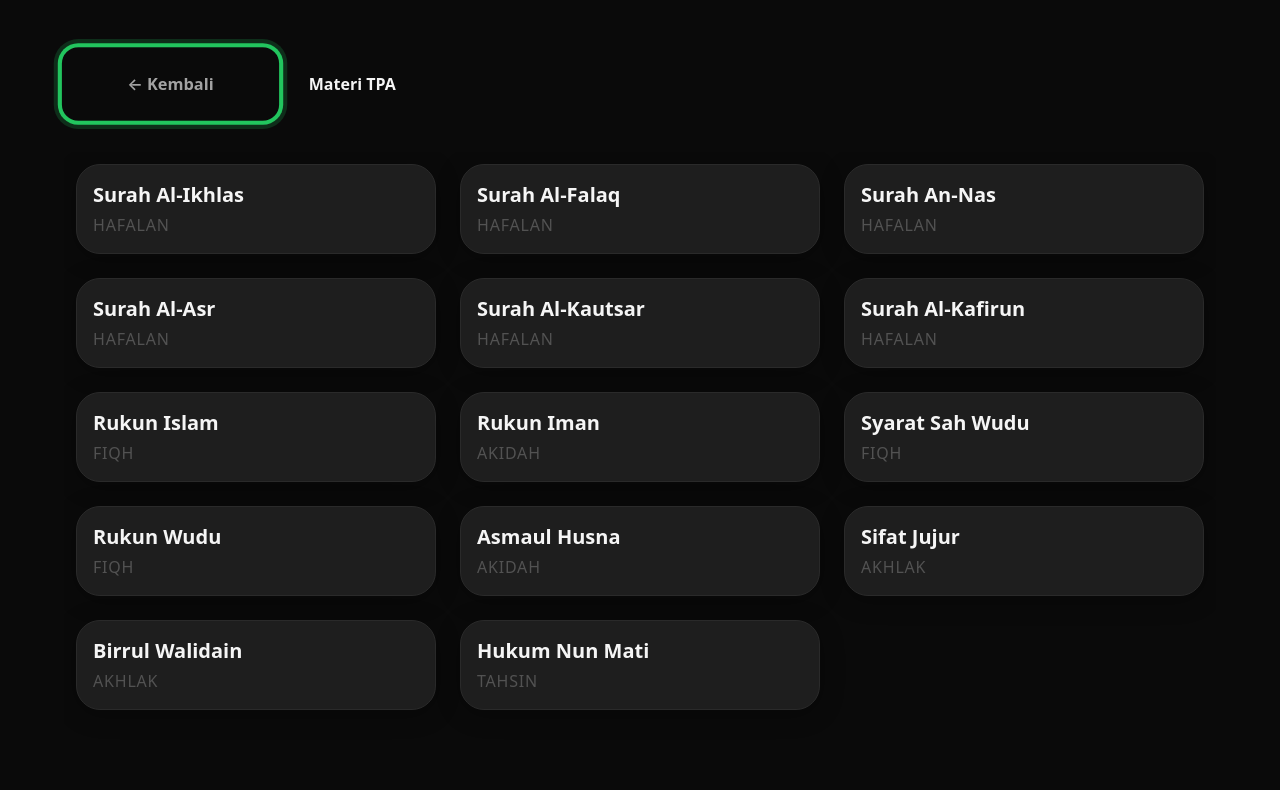
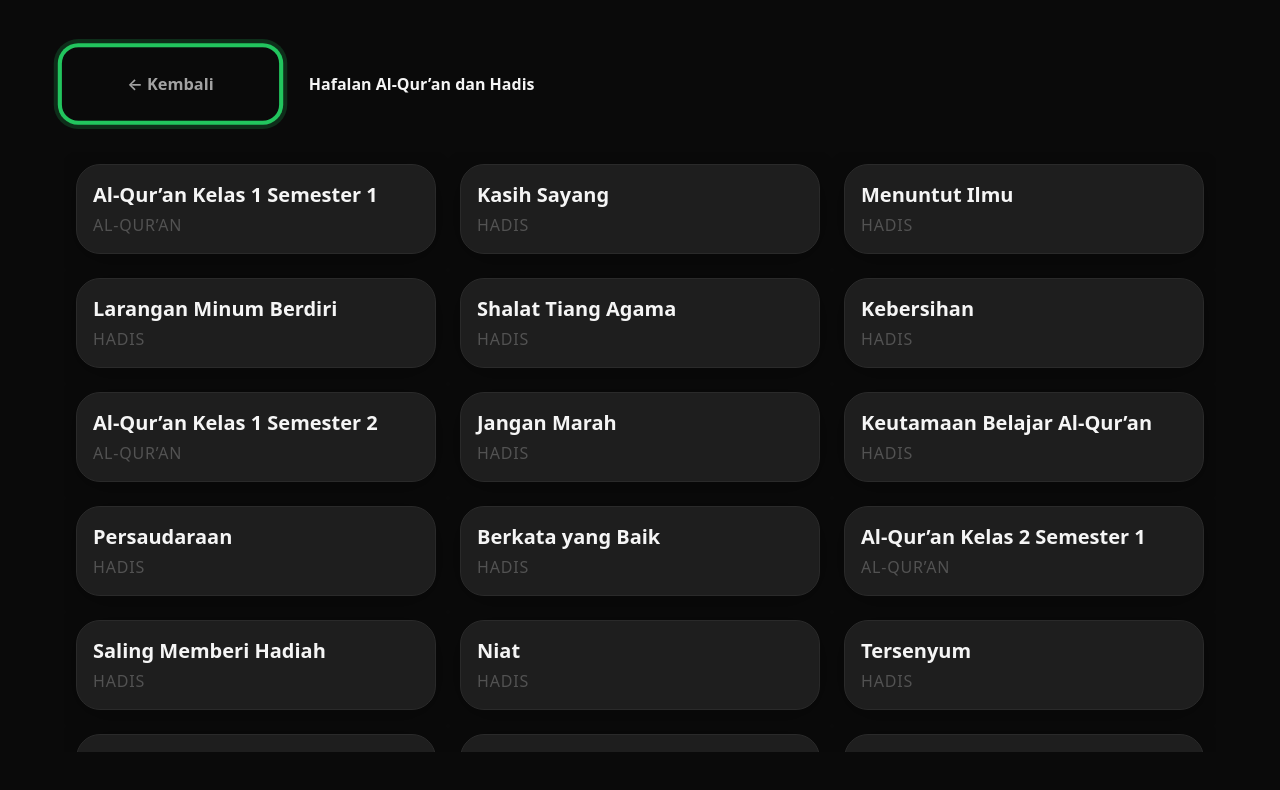
Before and after one commit to xebec51/al-kautsar-tpa, a React (Vite) app: page /material in a window 1280 px wide. Shown: the top 790 px of the page. Built offline with nearby package versions, Linux system fonts and the light colour scheme.

Commit message:
Update prayer, dua, and memorization content

```diff
--- a/src/features/admin/pages/AdminPage.tsx
+++ b/src/features/admin/pages/AdminPage.tsx
@@ -91,9 +91,7 @@
   const [form, setForm] = useState<PrayerForm>(emptyPrayer)
   const [errors, setErrors] = useState<Partial<PrayerForm>>({})
 
-  const filtered = prayers.filter((p) =>
-    p.title.toLowerCase().includes(search.toLowerCase())
-  )
+  const filtered = prayers.filter((p) => p.title.toLowerCase().includes(search.toLowerCase()))
 
   function validate(): boolean {
     const e: Partial<PrayerForm> = {}
@@ -297,6 +295,10 @@
   'kendaraan',
   'masjid',
   'ibadah',
+  'belajar',
+  'keluarga',
+  'pakaian',
+  'kesehatan',
 ]
 
 const DUA_CATEGORY_LABELS: Record<DuaCategory, string> = {
@@ -307,6 +309,10 @@
   kendaraan: 'Kendaraan',
   masjid: 'Masjid',
   ibadah: 'Ibadah',
+  belajar: 'Belajar',
+  keluarga: 'Keluarga',
+  pakaian: 'Pakaian',
+  kesehatan: 'Kesehatan',
 }
 
 type DuaForm = Omit<Dua, 'id'>
@@ -541,21 +547,18 @@
 
 // ─── Material tab ─────────────────────────────────────────────────────────────
 
-const MATERIAL_CATEGORIES: MaterialCategory[] = ['hafalan', 'fiqh', 'akidah', 'akhlak', 'tahsin']
+const MATERIAL_CATEGORIES: MaterialCategory[] = ['quran', 'hadis']
 
 const MATERIAL_CATEGORY_LABELS: Record<MaterialCategory, string> = {
-  hafalan: 'Hafalan',
-  fiqh: 'Fiqh',
-  akidah: 'Akidah',
-  akhlak: 'Akhlak',
-  tahsin: 'Tahsin',
+  quran: 'Al-Qur’an',
+  hadis: 'Hadis',
 }
 
 type MaterialForm = Omit<TpaMaterial, 'id'>
 
 const emptyMaterial: MaterialForm = {
   title: '',
-  category: 'hafalan',
+  category: 'quran',
   arabicText: '',
   latinText: '',
   translation: '',
@@ -654,9 +657,7 @@
         />
         <select
           value={categoryFilter}
-          onChange={(e) =>
-            setCategoryFilter(e.target.value as MaterialCategory | '')
-          }
+          onChange={(e) => setCategoryFilter(e.target.value as MaterialCategory | '')}
           className={selectCls + ' w-36'}
         >
           <option value="">Semua Kategori</option>
@@ -698,9 +699,7 @@
               <select
                 className={selectCls}
                 value={form.category}
-                onChange={(e) =>
-                  setForm({ ...form, category: e.target.value as MaterialCategory })
-                }
+                onChange={(e) => setForm({ ...form, category: e.target.value as MaterialCategory })}
               >
                 {MATERIAL_CATEGORIES.map((c) => (
                   <option key={c} value={c}>
@@ -711,8 +710,8 @@
             </Field>
           </div>
           <p className="text-xs text-neutral-500">
-            Isi Teks Arab untuk materi hafalan surah/doa. Isi Konten Teks untuk materi fiqh,
-            akidah, atau akhlak.
+            Isi Teks Arab untuk hafalan hadis. Isi Konten Teks untuk daftar target hafalan
+            Al-Qur’an.
           </p>
           <Field label="Teks Arab (opsional)">
             <textarea
@@ -819,7 +818,7 @@
 const TAB_LABELS: Record<Tab, string> = {
   prayers: 'Bacaan Shalat',
   duas: 'Doa Harian',
-  materials: 'Materi TPA',
+  materials: 'Hafalan Al-Qur’an dan Hadis',
 }
 
 export function AdminPage() {
@@ -828,9 +827,7 @@
   const [prayers, setPrayers] = useState<Prayer[]>(() =>
     loadStored<Prayer>('admin:prayers', defaultPrayers as Prayer[])
   )
-  const [duas, setDuas] = useState<Dua[]>(() =>
-    loadStored<Dua>('admin:duas', defaultDuas as Dua[])
-  )
+  const [duas, setDuas] = useState<Dua[]>(() => loadStored<Dua>('admin:duas', defaultDuas as Dua[]))
   const [materials, setMaterials] = useState<TpaMaterial[]>(() =>
     loadStored<TpaMaterial>('admin:materials', defaultMaterials as TpaMaterial[])
   )
@@ -868,9 +865,7 @@
         <div className="flex items-center justify-between mb-8">
           <div>
             <h1 className="text-xl font-bold">Admin Dashboard</h1>
-            <p className="text-xs text-neutral-500 mt-1">
-              Al-Kautsar TPA — Manajemen Konten
-            </p>
+            <p className="text-xs text-neutral-500 mt-1">Al-Kautsar TPA — Manajemen Konten</p>
           </div>
           <button
             onClick={handleReset}
@@ -899,12 +894,8 @@
         </div>
 
         {/* Tab content */}
-        {activeTab === 'prayers' && (
-          <PrayerTab prayers={prayers} onChange={handlePrayersChange} />
-        )}
-        {activeTab === 'duas' && (
-          <DuaTab duas={duas} onChange={handleDuasChange} />
-        )}
+        {activeTab === 'prayers' && <PrayerTab prayers={prayers} onChange={handlePrayersChange} />}
+        {activeTab === 'duas' && <DuaTab duas={duas} onChange={handleDuasChange} />}
         {activeTab === 'materials' && (
           <MaterialTab materials={materials} onChange={handleMaterialsChange} />
         )}
--- a/src/features/tpa/data/materials.json
+++ b/src/features/tpa/data/materials.json
@@ -1,98 +1,199 @@
 [
   {
-    "id": "al-ikhlas",
-    "title": "Surah Al-Ikhlas",
-    "category": "hafalan",
-    "arabicText": "قُلْ هُوَ اللَّهُ أَحَدٌ ۝ اللَّهُ الصَّمَدُ ۝ لَمْ يَلِدْ وَلَمْ يُولَدْ ۝ وَلَمْ يَكُن لَّهُ كُفُوًا أَحَدٌ",
-    "latinText": "Qul huwallaahu ahad. Allaahush shamad. Lam yalid wa lam yuulad. Wa lam yakul lahuu kufuwan ahad.",
-    "translation": "Katakanlah: Dialah Allah, Yang Maha Esa. Allah adalah Tuhan tempat bergantung segala sesuatu. Dia tidak beranak dan tidak pula diperanakkan. Dan tidak ada seorang pun yang setara dengan Dia."
+    "id": "quran-kelas-1-semester-1",
+    "title": "Al-Qur’an Kelas 1 Semester 1",
+    "category": "quran",
+    "content": "Target hafalan:\n\n1. An-Nas\n2. Al-Falaq\n3. Al-Ikhlas\n4. Al-Lahab\n5. An-Nasr\n6. Al-Kafirun\n7. Al-Kautsar"
   },
   {
-    "id": "al-falaq",
-    "title": "Surah Al-Falaq",
-    "category": "hafalan",
-    "arabicText": "قُلْ أَعُوذُ بِرَبِّ الْفَلَقِ ۝ مِن شَرِّ مَا خَلَقَ ۝ وَمِن شَرِّ غَاسِقٍ إِذَا وَقَبَ ۝ وَمِن شَرِّ النَّفَّاثَاتِ فِي الْعُقَدِ ۝ وَمِن شَرِّ حَاسِدٍ إِذَا حَسَدَ",
-    "latinText": "Qul a'uudzu birobbil falaq. Min syarri maa kholaq. Wa min syarri ghoosiqin idzaa waqob. Wa min syarrin naffaatsaati fil 'uqod. Wa min syarri haasidin idzaa hasad.",
-    "translation": "Katakanlah: Aku berlindung kepada Tuhan yang menguasai subuh. Dari kejahatan makhluk-Nya. Dari kejahatan malam apabila telah gelap gulita. Dari kejahatan wanita-wanita penyihir. Dan dari kejahatan orang yang dengki."
+    "id": "kasih-sayang",
+    "title": "Kasih Sayang",
+    "category": "hadis",
+    "arabicText": "مَنْ لَا يَرْحَمْ لَا يُرْحَمْ",
+    "translation": "Siapa yang tidak menyayangi, maka tidak akan disayangi. (HR. Bukhari dan Muslim)"
   },
   {
-    "id": "an-nas",
-    "title": "Surah An-Nas",
-    "category": "hafalan",
-    "arabicText": "قُلْ أَعُوذُ بِرَبِّ النَّاسِ ۝ مَلِكِ النَّاسِ ۝ إِلَهِ النَّاسِ ۝ مِن شَرِّ الْوَسْوَاسِ الْخَنَّاسِ ۝ الَّذِي يُوَسْوِسُ فِي صُدُورِ النَّاسِ ۝ مِنَ الْجِنَّةِ وَالنَّاسِ",
-    "latinText": "Qul a'uudzu birobbin naas. Malikin naas. Ilaahin naas. Min syarril waswaasil khannaas. Alladzii yuwaswisu fii shuduurin naas. Minal jinnati wan naas.",
-    "translation": "Katakanlah: Aku berlindung kepada Tuhan manusia. Raja manusia. Sesembahan manusia. Dari kejahatan bisikan syaitan yang biasa bersembunyi. Yang membisikkan kejahatan ke dalam dada manusia. Dari golongan jin dan manusia."
+    "id": "menuntut-ilmu",
+    "title": "Menuntut Ilmu",
+    "category": "hadis",
+    "arabicText": "طَلَبُ الْعِلْمِ فَرِيْضَةٌ عَلَى كُلِّ مُسْلِمٍ",
+    "translation": "Menuntut ilmu wajib bagi setiap orang Islam. (HR. Muslim)"
   },
   {
-    "id": "al-asr",
-    "title": "Surah Al-Asr",
-    "category": "hafalan",
-    "arabicText": "وَالْعَصْرِ ۝ إِنَّ الْإِنسَانَ لَفِي خُسْرٍ ۝ إِلَّا الَّذِينَ آمَنُوا وَعَمِلُوا الصَّالِحَاتِ وَتَوَاصَوْا بِالْحَقِّ وَتَوَاصَوْا بِالصَّبْرِ",
-    "latinText": "Wal 'ashr. Innal insaana lafii khusr. Illalladzina aamanuu wa 'amilush shaalihaat wa tawaashou bil haqqi wa tawaashou bish shabr.",
-    "translation": "Demi masa. Sungguh, manusia berada dalam kerugian. Kecuali orang yang beriman dan mengerjakan kebajikan serta saling menasihati untuk kebenaran dan saling menasihati untuk kesabaran."
+    "id": "larangan-minum-berdiri",
+    "title": "Larangan Minum Berdiri",
+    "category": "hadis",
+    "arabicText": "لَا يَشْرَبَنَّ أَحَدُكُمْ قَائِمًا",
+    "translation": "Janganlah seorang dari kalian minum sambil berdiri. (HR. Muslim)"
   },
   {
-    "id": "al-kautsar",
-    "title": "Surah Al-Kautsar",
-    "category": "hafalan",
-    "arabicText": "إِنَّا أَعْطَيْنَاكَ الْكَوْثَرَ ۝ فَصَلِّ لِرَبِّكَ وَانْحَرْ ۝ إِنَّ شَانِئَكَ هُوَ الْأَبْتَرُ",
-    "latinText": "Innaa a'thoinaakal kautsar. Fashollii lirobbika wanhar. Inna syaani-aka huwal abtar.",
-    "translation": "Sungguh, Kami telah memberimu nikmat yang banyak. Maka laksanakanlah shalat karena Tuhanmu dan berkurbanlah. Sungguh, orang-orang yang membencimu dialah yang terputus dari rahmat Allah."
+    "id": "shalat-tiang-agama",
+    "title": "Shalat Tiang Agama",
+    "category": "hadis",
+    "arabicText": "اَلصَّلَاةُ عِمَادُ الدِّيْنِ",
+    "translation": "Shalat itu tiang agama. (HR. Bukhari dan Muslim)"
   },
   {
-    "id": "al-kafirun",
-    "title": "Surah Al-Kafirun",
-    "category": "hafalan",
-    "arabicText": "قُلْ يَا أَيُّهَا الْكَافِرُونَ ۝ لَا أَعْبُدُ مَا تَعْبُدُونَ ۝ وَلَا أَنتُمْ عَابِدُونَ مَا أَعْبُدُ ۝ وَلَا أَنَا عَابِدٌ مَّا عَبَدتُّمْ ۝ وَلَا أَنتُمْ عَابِدُونَ مَا أَعْبُدُ ۝ لَكُمْ دِينُكُمْ وَلِيَ دِينِ",
-    "latinText": "Qul yaa ayyuhal kaafiruun. Laa a'budu maa ta'buduun. Wa laa antum 'aabiduuna maa a'bud. Wa laa anaa 'aabidun maa 'abadtum. Wa laa antum 'aabiduuna maa a'bud. Lakum diinukum wa liya diin.",
-    "translation": "Katakanlah: Wahai orang-orang kafir! Aku tidak akan menyembah apa yang kamu sembah. Dan kamu bukan penyembah Tuhan yang aku sembah. Aku tidak pernah menjadi penyembah apa yang kamu sembah. Dan kamu tidak pernah menjadi penyembah Tuhan yang aku sembah. Untukmu agamamu, dan untukku agamaku."
+    "id": "kebersihan",
+    "title": "Kebersihan",
+    "category": "hadis",
+    "arabicText": "اَلطُّهُوْرُ شَطْرُ الْإِيْمَانِ",
+    "translation": "Kebersihan itu sebagian dari iman. (HR. Muslim)"
   },
   {
-    "id": "rukun-islam",
-    "title": "Rukun Islam",
-    "category": "fiqh",
-    "content": "Rukun Islam ada 5:\n\n1. Syahadat\nBersaksi bahwa tidak ada Tuhan selain Allah dan Nabi Muhammad adalah utusan Allah.\n\n2. Shalat\nMendirikan shalat 5 waktu sehari semalam.\n\n3. Zakat\nMenunaikan zakat sesuai ketentuan syariat.\n\n4. Puasa\nBerpuasa di bulan Ramadan.\n\n5. Haji\nMenunaikan ibadah haji ke Baitullah bagi yang mampu."
+    "id": "quran-kelas-1-semester-2",
+    "title": "Al-Qur’an Kelas 1 Semester 2",
+    "category": "quran",
+    "content": "Target hafalan:\n\n1. Al-Ma'un\n2. Al-Quraisy\n3. Al-Fil\n4. Al-Humazah\n5. Al-'Asr\n6. At-Takatsur"
   },
   {
-    "id": "rukun-iman",
-    "title": "Rukun Iman",
-    "category": "akidah",
-    "content": "Rukun Iman ada 6:\n\n1. Iman kepada Allah\n2. Iman kepada Malaikat-malaikat Allah\n3. Iman kepada Kitab-kitab Allah\n4. Iman kepada Nabi dan Rasul Allah\n5. Iman kepada Hari Kiamat\n6. Iman kepada Qada dan Qadar"
+    "id": "jangan-marah",
+    "title": "Jangan Marah",
+    "category": "hadis",
+    "arabicText": "لَا تَغْضَبْ وَلَكَ الْجَنَّةُ",
+    "translation": "Jangan marah, bagimu surga. (HR. Thabrani)"
   },
   {
-    "id": "syarat-wudu",
-    "title": "Syarat Sah Wudu",
-    "category": "fiqh",
-    "content": "Syarat sah wudu ada 5:\n\n1. Islam\n2. Mumayyiz (dapat membedakan baik dan buruk)\n3. Tidak sedang berhadats besar\n4. Menggunakan air yang suci dan mensucikan\n5. Tidak ada sesuatu yang menghalangi sampainya air ke anggota wudu"
+    "id": "keutamaan-belajar-al-quran",
+    "title": "Keutamaan Belajar Al-Qur’an",
+    "category": "hadis",
+    "arabicText": "خَيْرُكُمْ مَنْ تَعَلَّمَ الْقُرْآنَ وَعَلَّمَهُ",
+    "translation": "Sebaik-baik kalian adalah yang belajar Al-Qur’an dan mengajarkannya. (HR. Bukhari)"
   },
   {
-    "id": "rukun-wudu",
-    "title": "Rukun Wudu",
-    "category": "fiqh",
-    "content": "Rukun (fardhu) wudu ada 6:\n\n1. Niat\n2. Membasuh seluruh muka\n3. Membasuh kedua tangan sampai siku\n4. Mengusap sebagian kepala\n5. Membasuh kedua kaki sampai mata kaki\n6. Tertib (berurutan)"
+    "id": "persaudaraan",
+    "title": "Persaudaraan",
+    "category": "hadis",
+    "arabicText": "اَلْمُسْلِمُ أَخُو الْمُسْلِمِ لَا يَظْلِمُهُ وَلَا يُسْلِمُهُ",
+    "translation": "Muslim itu saudara bagi muslim lainnya; ia tidak boleh menganiayanya atau membiarkannya teraniaya. (HR. Bukhari dan Muslim)"
   },
   {
-    "id": "asmaul-husna",
-    "title": "Asmaul Husna",
-    "category": "akidah",
-    "content": "10 Asmaul Husna Pertama:\n\n1. الرَّحْمَنُ  (Ar-Rahman) — Maha Pengasih\n2. الرَّحِيمُ  (Ar-Rahim) — Maha Penyayang\n3. الْمَلِكُ  (Al-Malik) — Maha Raja\n4. الْقُدُّوسُ  (Al-Quddus) — Maha Suci\n5. السَّلَامُ  (As-Salam) — Maha Pemberi Keselamatan\n6. الْمُؤْمِنُ  (Al-Mu'min) — Maha Pemberi Keamanan\n7. الْمُهَيْمِنُ  (Al-Muhaymin) — Maha Pemelihara\n8. الْعَزِيزُ  (Al-Aziz) — Maha Perkasa\n9. الْجَبَّارُ  (Al-Jabbar) — Maha Berkehendak\n10. الْمُتَكَبِّرُ  (Al-Mutakabbir) — Maha Megah"
+    "id": "berkata-baik",
+    "title": "Berkata yang Baik",
+    "category": "hadis",
+    "arabicText": "قُلْ خَيْرًا أَوْ لِيَصْمُتْ",
+    "translation": "Berkatalah yang baik atau diam. (HR. Bukhari dan Muslim)"
   },
   {
-    "id": "sifat-jujur",
-    "title": "Sifat Jujur",
-    "category": "akhlak",
-    "content": "Jujur (Shidq) adalah sifat mulia yang wajib dimiliki seorang Muslim.\n\nJujur artinya:\n• Berkata sesuai dengan kenyataan\n• Tidak berbohong dalam perkataan maupun perbuatan\n• Tidak munafik\n\nManfaat sifat jujur:\n• Dipercaya oleh orang lain\n• Mendapat ridha Allah\n• Mendapat ketenangan hati\n• Dijanjikan masuk surga\n\nRasulullah SAW bersabda:\n\"Hendaklah kamu berlaku jujur, karena kejujuran membawa kepada kebaikan.\" (HR. Bukhari)"
+    "id": "quran-kelas-2-semester-1",
+    "title": "Al-Qur’an Kelas 2 Semester 1",
+    "category": "quran",
+    "content": "Target hafalan:\n\n1. Al-Qari'ah\n2. Al-'Adiyat\n3. Az-Zalzalah\n4. Al-Bayyinah\n5. Al-Qadr\n6. Al-'Alaq"
   },
   {
-    "id": "birrul-walidain",
-    "title": "Birrul Walidain",
-    "category": "akhlak",
-    "content": "Birrul Walidain artinya berbakti kepada kedua orang tua.\n\nCara berbakti kepada orang tua:\n• Menaati perintah orang tua selama tidak bermaksiat kepada Allah\n• Berbicara dengan sopan dan lemah lembut\n• Mendoakan orang tua setiap saat\n• Membantu pekerjaan di rumah\n• Tidak membantah, membentak, atau menyakiti hati mereka\n\nAllah berfirman:\n\"Dan Tuhanmu telah memerintahkan agar kamu jangan menyembah selain Dia dan hendaklah berbuat baik kepada ibu bapak.\" (QS. Al-Isra: 23)"
+    "id": "saling-memberi-hadiah",
+    "title": "Saling Memberi Hadiah",
+    "category": "hadis",
+    "arabicText": "تَهَادَوْا تَحَابُّوْا",
+    "translation": "Saling memberi hadiahlah, maka kalian akan saling menyayangi. (HR. Bukhari)"
   },
   {
-    "id": "tajwid-nun-mati",
-    "title": "Hukum Nun Mati",
-    "category": "tahsin",
-    "content": "Hukum nun mati (نْ) atau tanwin ada 4:\n\n1. Izhar (إِظْهَار)\nDibaca jelas. Huruf: ء ه ع غ ح خ\nContoh: مَنْ أَمَنَ\n\n2. Idgham (إِدْغَام)\nDibaca masuk/lebur. Huruf: ي ر م ل و ن\nContoh: مَن يَقُولُ\n\n3. Iqlab (إِقْلَاب)\nNun mati/tanwin berubah menjadi mim. Huruf: ب\nContoh: مِن بَعْدِ\n\n4. Ikhfa (إِخْفَاء)\nDibaca samar-samar. Huruf selain di atas.\nContoh: مَن كَانَ"
+    "id": "niat",
+    "title": "Niat",
+    "category": "hadis",
+    "arabicText": "إِنَّمَا الْأَعْمَالُ بِالنِّيَّاتِ",
+    "translation": "Sesungguhnya amal itu tergantung pada niat. (HR. Bukhari dan Muslim)"
+  },
+  {
+    "id": "tersenyum",
+    "title": "Tersenyum",
+    "category": "hadis",
+    "arabicText": "تَبَسُّمُكَ فِيْ وَجْهِ أَخِيْكَ صَدَقَةٌ",
+    "translation": "Senyummu di hadapan saudaramu adalah sedekah. (HR. Tirmidzi)"
+  },
+  {
+    "id": "larangan-menakut-nakuti",
+    "title": "Larangan Menakut-nakuti",
+    "category": "hadis",
+    "arabicText": "لَا يَحِلُّ لِمُسْلِمٍ أَنْ يُرَوِّعَ مُسْلِمًا",
+    "translation": "Tidak dihalalkan bagi seorang muslim menakut-nakuti sesama muslim. (HR. Abu Dawud)"
+  },
+  {
+    "id": "quran-kelas-2-semester-2",
+    "title": "Al-Qur’an Kelas 2 Semester 2",
+    "category": "quran",
+    "content": "Target hafalan:\n\n1. At-Tin\n2. Al-Insyirah\n3. Ad-Duha\n4. Al-Lail\n5. Asy-Syams\n6. Al-Balad"
+  },
+  {
+    "id": "berbuat-baik",
+    "title": "Berbuat Baik",
+    "category": "hadis",
+    "arabicText": "كُلُّ مَعْرُوْفٍ صَدَقَةٌ",
+    "translation": "Setiap kebaikan adalah sedekah. (HR. Muslim)"
+  },
+  {
+    "id": "menutup-aurat",
+    "title": "Menutup Aurat",
+    "category": "hadis",
+    "arabicText": "إِنَّا نُهِيْنَا أَنْ تُرَى عَوْرَاتُنَا",
+    "translation": "Sesungguhnya kita dilarang menampakkan aurat kita. (HR. Imam Ahmad)"
+  },
+  {
+    "id": "manusia-terbaik",
+    "title": "Manusia Terbaik",
+    "category": "hadis",
+    "arabicText": "خَيْرُ النَّاسِ أَنْفَعُهُمْ لِلنَّاسِ",
+    "translation": "Sebaik-baik manusia adalah yang bermanfaat bagi sesamanya. (HR. Ahmad dan Ath-Thabrani)"
+  },
+  {
+    "id": "kedudukan-pencela",
+    "title": "Kedudukan Pencela",
+    "category": "hadis",
+    "arabicText": "لَا يَدْخُلُ الْجَنَّةَ نَمَّامٌ",
+    "translation": "Tidak akan masuk surga orang yang suka menghasut. (HR. Muslim)"
+  },
+  {
+    "id": "quran-kelas-3-semester-1",
+    "title": "Al-Qur’an Kelas 3 Semester 1",
+    "category": "quran",
+    "content": "Target hafalan:\n\n1. Al-Fajr\n2. Al-Gasyiyah\n3. Al-A'la\n4. At-Tariq\n5. Al-Buruj\n6. Al-Insyiqaq"
+  },
+  {
+    "id": "cinta-saudara",
+    "title": "Cinta Saudara",
+    "category": "hadis",
+    "arabicText": "لَا يُؤْمِنُ أَحَدُكُمْ حَتَّى يُحِبَّ لِأَخِيْهِ مَا يُحِبُّ لِنَفْسِهِ",
+    "translation": "Tidak sempurna iman seseorang hingga ia mencintai saudaranya sebagaimana ia mencintai dirinya sendiri. (HR. Bukhari dan Muslim)"
+  },
+  {
+    "id": "lemah-lembut",
+    "title": "Lemah Lembut",
+    "category": "hadis",
+    "arabicText": "إِنَّ اللَّهَ يُحِبُّ الرِّفْقَ فِي الْأَمْرِ كُلِّهِ",
+    "translation": "Sesungguhnya Allah menyukai kelembutan dalam semua urusan. (HR. Bukhari)"
+  },
+  {
+    "id": "tenang-tidak-tergesa-gesa",
+    "title": "Tenang dan Tidak Tergesa-gesa",
+    "category": "hadis",
+    "arabicText": "اَلتَّأَنِّيْ مِنَ اللَّهِ وَالْعَجَلَةُ مِنَ الشَّيْطَانِ",
+    "translation": "Tenang itu datangnya dari Allah dan tergesa-gesa itu datangnya dari setan. (HR. Tirmidzi)"
+  },
+  {
+    "id": "quran-kelas-3-semester-2",
+    "title": "Al-Qur’an Kelas 3 Semester 2",
+    "category": "quran",
+    "content": "Target hafalan:\n\n1. Al-Mutaffifin\n2. Al-Infitar\n3. At-Takwir\n4. 'Abasa\n5. An-Nazi'at\n6. An-Naba'"
+  },
+  {
+    "id": "amalan-utama",
+    "title": "Amalan Utama",
+    "category": "hadis",
+    "arabicText": "أَفْضَلُ الْأَعْمَالِ، اَلصَّلَاةُ عَلَى وَقْتِهَا وَبِرُّ الْوَالِدَيْنِ",
+    "translation": "Amalan yang paling utama adalah shalat tepat waktu dan berbakti kepada kedua orang tua. (HR. Muttafaqun 'Alaih)"
+  },
+  {
+    "id": "tebar-salam",
+    "title": "Tebar Salam",
+    "category": "hadis",
+    "arabicText": "أَفْشُوا السَّلَامَ بَيْنَكُمْ تَحَابُّوْا",
+    "translation": "Tebarkanlah salam di antara kalian, niscaya kalian saling menyayangi. (HR. Muslim)"
+  },
+  {
+    "id": "larangan-berbisik",
+    "title": "Larangan Berbisik",
+    "category": "hadis",
+    "arabicText": "إِذَا كَانُوا ثَلَاثَةً فَلَا يَتَنَاجَى اثْنَانِ دُوْنَ الثَّالِثِ",
+    "translation": "Apabila bertiga, janganlah dua orang berbisik-bisik dengan meninggalkan yang ketiga. (HR. Bukhari dan Muslim)"
   }
 ]
--- a/src/features/tpa/pages/MaterialDetailPage.tsx
+++ b/src/features/tpa/pages/MaterialDetailPage.tsx
@@ -4,15 +4,18 @@
 import { Container } from '@/components/ui/Container'
 import { Typography } from '@/components/ui/Typography'
 import materials from '../data/materials.json'
+import type { TpaMaterial } from '../types'
+
+const materialList = materials as TpaMaterial[]
 
 export function MaterialDetailPage() {
   const { id } = useParams<{ id: string }>()
   const navigate = useNavigate()
 
-  const currentIndex = materials.findIndex((m) => m.id === id)
-  const material = materials[currentIndex]
-  const prev = currentIndex > 0 ? materials[currentIndex - 1] : null
-  const next = currentIndex < materials.length - 1 ? materials[currentIndex + 1] : null
+  const currentIndex = materialList.findIndex((m) => m.id === id)
+  const material = materialList[currentIndex]
+  const prev = currentIndex > 0 ? materialList[currentIndex - 1] : null
+  const next = currentIndex < materialList.length - 1 ? materialList[currentIndex + 1] : null
 
   if (!material) {
     return (
@@ -28,7 +31,7 @@
   return (
     <DetailPageLayout
       title={material.title}
-      position={{ current: currentIndex + 1, total: materials.length }}
+      position={{ current: currentIndex + 1, total: materialList.length }}
       arabicText={material.arabicText}
       latinText={material.latinText}
       translation={material.translation}
--- a/src/features/tpa/pages/MaterialListPage.tsx
+++ b/src/features/tpa/pages/MaterialListPage.tsx
@@ -6,11 +6,8 @@
 import materials from '../data/materials.json'
 
 const CATEGORY_LABELS: Record<string, string> = {
-  hafalan: 'Hafalan',
-  fiqh: 'Fiqh',
-  akidah: 'Akidah',
-  akhlak: 'Akhlak',
-  tahsin: 'Tahsin',
+  quran: 'Al-Qur’an',
+  hadis: 'Hadis',
 }
 
 export function MaterialListPage() {
@@ -22,7 +19,7 @@
         <Button id="material-list-back" variant="ghost" onClick={() => navigate('/')}>
           ← Kembali
         </Button>
-        <Typography variant="heading">Materi TPA</Typography>
+        <Typography variant="heading">Hafalan Al-Qur’an dan Hadis</Typography>
       </div>
 
       <div className="flex-1 min-h-0 overflow-y-auto scrollbar-hide py-3 px-3">
--- a/src/features/tpa/types/index.ts
+++ b/src/features/tpa/types/index.ts
@@ -1,4 +1,4 @@
-export type MaterialCategory = 'hafalan' | 'fiqh' | 'akidah' | 'akhlak' | 'tahsin'
+export type MaterialCategory = 'quran' | 'hadis'
 
 export interface TpaMaterial {
   id: string
--- a/src/pages/HomePage.tsx
+++ b/src/pages/HomePage.tsx
@@ -20,9 +20,9 @@
   },
   {
     id: 'menu-material',
-    arabicLabel: 'الْعِلْمُ',
-    title: 'Materi TPA',
-    description: 'Materi pembelajaran santri',
+    arabicLabel: 'الْقُرْآنُ وَالْحَدِيثُ',
+    title: 'Hafalan Al-Qur’an dan Hadis',
+    description: 'Target hafalan Al-Qur’an dan hadis',
     route: '/material',
   },
 ]
```
Also changed, not shown: src/features/dua/data/duas.json (+71 -7 lines), src/features/dua/pages/DuaListPage.tsx (+8 -1 lines), src/features/dua/types/index.ts (+12 -1 lines), src/features/prayer/data/prayers.json (+0 -8 lines).
